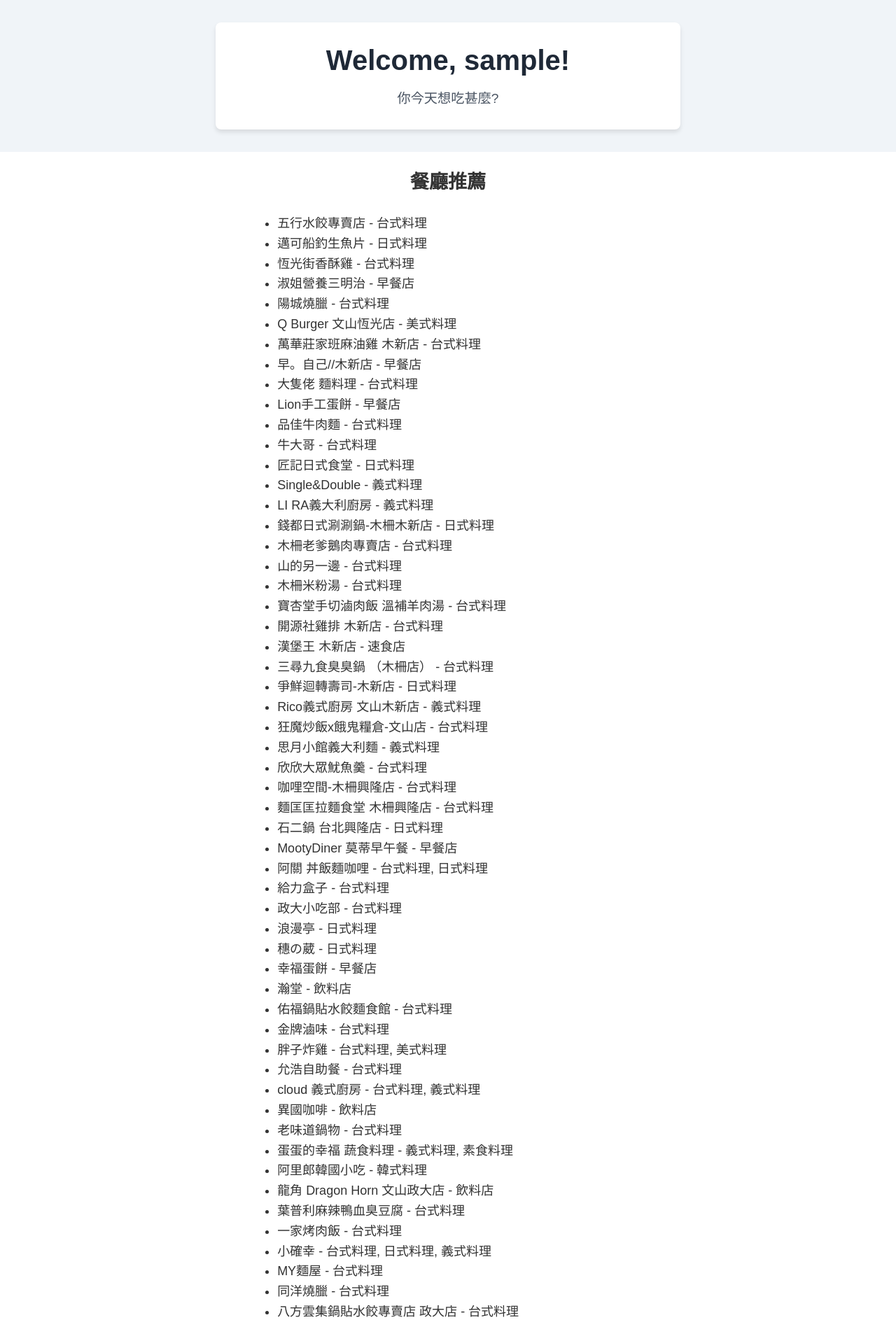
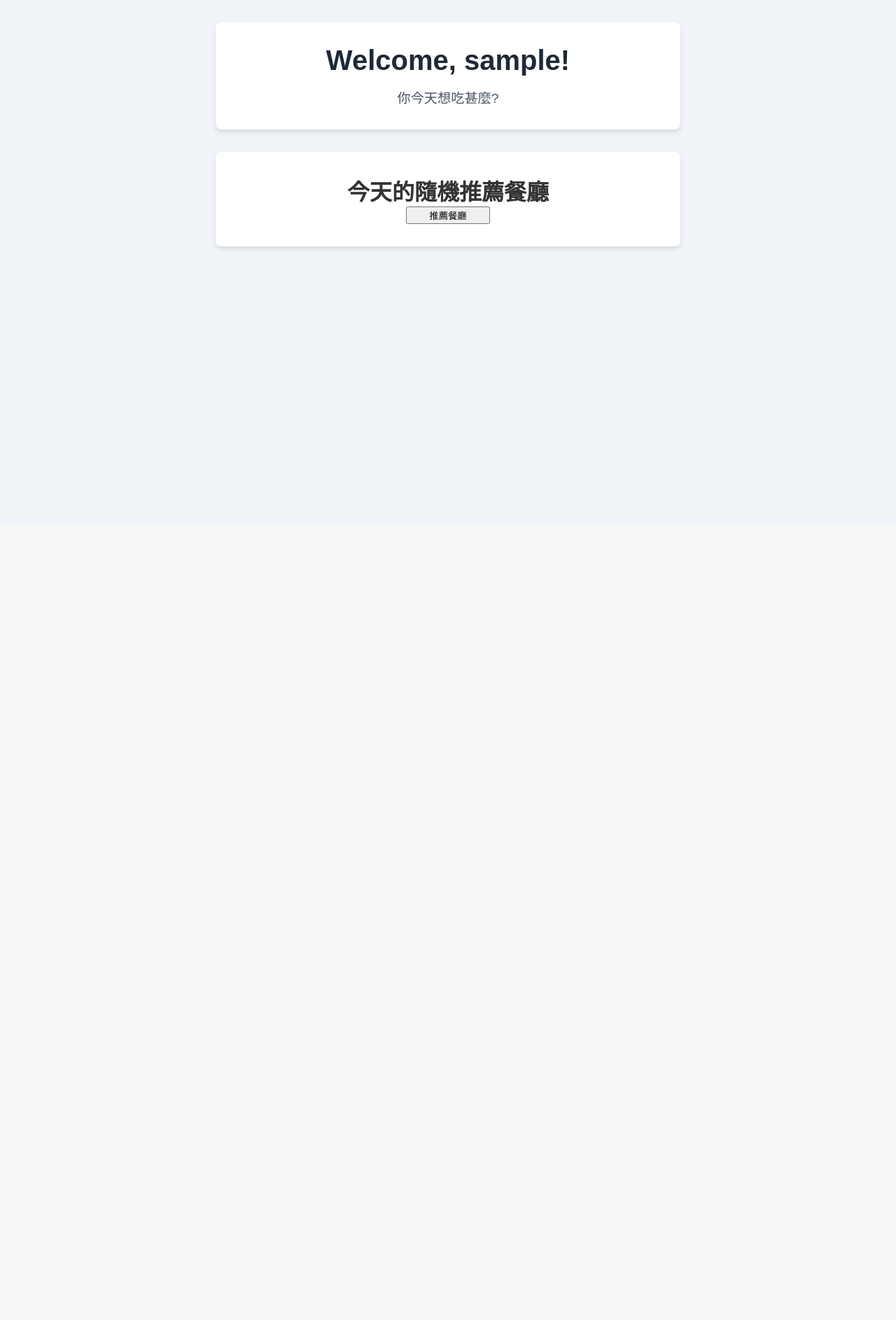
Before and after one commit to shiokko/Database_Final, a Flask app: page /home in a window 1280 px wide. Shown: the part 50-1936 px from the top of the page at 70% size. After the commit the page ends 408 px from the top, so only its background shows below. Run offline with Flask 3, Linux system fonts and the light colour scheme; the visitor is signed in with stand-in values (Sample User, id 1); data comes from the database, SQL or seed files in the repository; both versions use the stored data as it was after the commit.

Commit message:
1/11 change random to home page

```diff
--- a/Database/insert_right_side.sql
+++ b/Database/insert_right_side.sql
@@ -68,7 +68,7 @@ INSERT OR IGNORE INTO Type (t_id, t_name) VALUES
 (1013, '餐酒館');
 
 INSERT OR IGNORE INTO Restaurant_Types (r_id, t_id) VALUES
-('200A', 1002),
+('200A', 1003),
 ('200B', 1009),
 ('200C', 1003),
 ('200D', 1003),
--- a/static/home.css
+++ b/static/home.css
@@ -66,15 +66,17 @@ body {
     font-size: 1.2rem;
     color: #4b5563;
 }
-.restaurants-list{
-    display: flex;
-    flex-direction: column;
-    align-items: center;
-    justify-content: center;
-    font-family: Arial, sans-serif;
-    font-size: 18px;
-    line-height: 1.6;
+.recommend-container{
+    text-align: center;
+    padding: 2rem;
+    margin: 2rem auto;
+    max-width: 600px;
     background-color: #ffffff;
+    box-shadow: 0 4px 6px rgba(0, 0, 0, 0.1);
+    border-radius: 8px;
+}
+.recommend-container button{
+    width: 20%;
 }
 .recommend-container a{
     text-decoration: none;
--- a/templates/home.html
+++ b/templates/home.html
@@ -5,6 +5,7 @@
     <meta name="viewport" content="width=device-width, initial-scale=1.0">
     <title>Welcome Page</title>
     <link rel="stylesheet" href="{{ url_for('static', filename='home.css') }}">
+    <script src="https://code.jquery.com/jquery-3.6.0.min.js"></script>
 </head>
 <body>
     <nav class="navbar">
@@ -20,13 +21,40 @@
         <h1>Welcome, {{ username }}!</h1>
         <p>你今天想吃甚麼?</p>
     </div>
-    <div class="restaurants-list">
-        <h2>餐廳推薦</h2>
-        <ul>
-            {% for restaurant in restaurants %}
-            <li>{{ restaurant }}</li>
-            {% endfor %}
-        </ul>
+    <div class="recommend-container">
+        <h1>今天的隨機推薦餐廳</h1>
+        <div id="restaurant-info" style="display: none;">
+            <!-- 餐廳名稱現在是鏈接 -->
+            <a id="restaurant-link" href="#" target="_blank"><h2 id="restaurant-name"></h2></a>
+            <p id="area-name"></p>
+            <p id="type-name"></p>
+            <p style="color: rgb(70, 91, 234);">點擊餐廳名字了解詳細資訊!!!</p>
+            <br>
+        </div>
+        <button id="recommend-btn" class="btn">推薦餐廳</button>
     </div>
+    <script>
+        $(document).ready(function() {
+            $('#recommend-btn').click(function() {
+                // 當按鈕被點擊時，發送 AJAX 請求
+                $.get('/get_random_restaurant', function(data) {
+                    // 顯示餐廳資訊
+                    $('#restaurant-info').show();
+
+                    // 顯示餐廳名稱並生成連結
+                    const restaurantName = data.restaurant_name;
+                    $('#restaurant-name').text(restaurantName);
+                    $('#restaurant-link').attr('href', 'https://www.google.com/maps/search/木柵' + encodeURIComponent(restaurantName));
+
+                    // 顯示區域和類型
+                    $('#area-name').text("所在區域：" + data.area_name);
+                    $('#type-name').text("餐廳類型：" + data.type_name);
+
+                    // 更改按鈕文本
+                    $('#recommend-btn').text('再推薦一間');
+                });
+            });
+        });
+    </script>
 </body>
 </html>
```
Also changed, not shown: templates/rating.html (+0 -32 lines), project.db.
